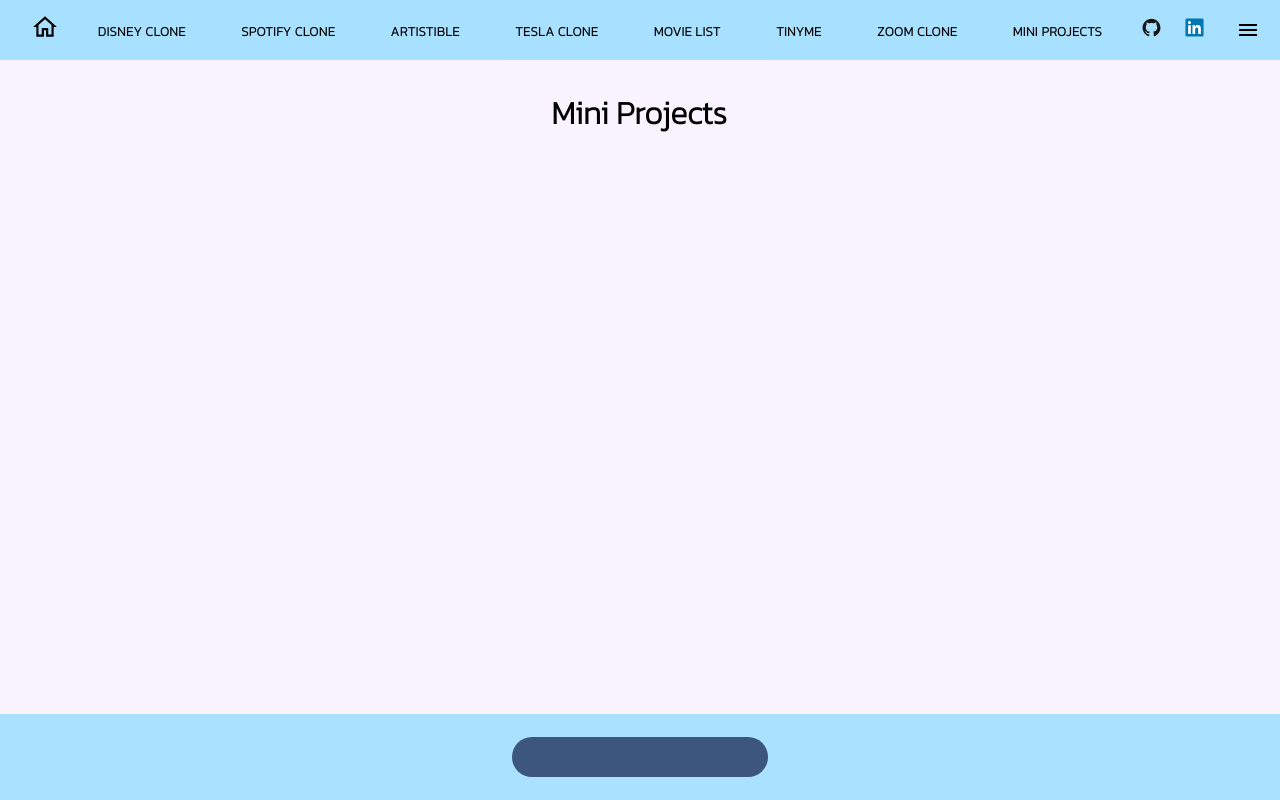
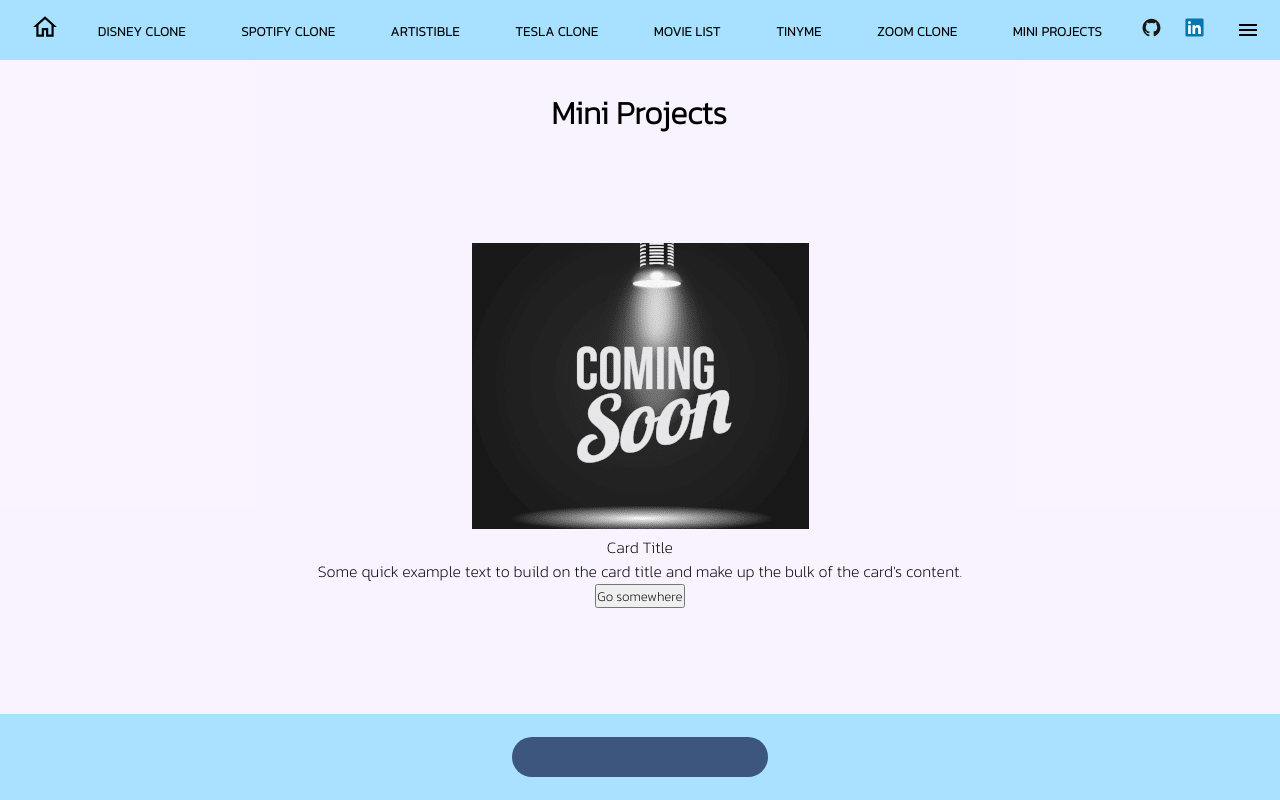
Before and after one commit to Netsujr/renato-react-portfolio, a React (Create React App) app: page /mini-projects in a window 1280 px wide. Built offline with nearby package versions, Linux system fonts and the light colour scheme.

Commit message:
added card

```diff
--- a/package.json
+++ b/package.json
@@ -9,7 +9,9 @@
     "@testing-library/jest-dom": "^4.2.4",
     "@testing-library/react": "^9.3.2",
     "@testing-library/user-event": "^7.1.2",
+    "bootstrap": "^5.1.3",
     "react": "^17.0.2",
+    "react-bootstrap": "^2.0.4",
     "react-devicon": "^0.1.9",
     "react-dom": "^17.0.2",
     "react-icons": "^4.3.1",
--- a/src/components/projects/MiniProjects.js
+++ b/src/components/projects/MiniProjects.js
@@ -1,5 +1,8 @@
 import React from 'react';
 import styled from 'styled-components';
+import Button from 'react-bootstrap/Button';
+import Card from 'react-bootstrap/Card';
+import comingSoon from "../../images/comingsoon.png";
 // import Fade from 'react-reveal/Fade';
 
 
@@ -28,12 +31,22 @@ function Section({ leftBtnText, rightBtnText }) {
   // }
 
 
-
   return (
     <Wrap>
       <ItemText>
         <h1>Mini Projects</h1>
       </ItemText>
+      <Card>
+        <img src={comingSoon} alt="" />
+        <CardBody>
+          <CardTitle>Card Title</CardTitle>
+          <CardDesc>
+            Some quick example text to build on the card title and make up the bulk of
+            the card's content.
+          </CardDesc>
+          <Button variant="primary">Go somewhere</Button>
+        </CardBody>
+      </Card>
       <Buttons>
         <ButtonGroup>
           <LeftButton>
@@ -51,6 +64,18 @@ function Section({ leftBtnText, rightBtnText }) {
 }
 
 export default Section;
+
+const CardBody = styled.div`
+
+`;
+
+const CardTitle = styled.div`
+
+`;
+
+const CardDesc = styled.div`
+
+`;
 
 const Wrap = styled.div`
   max-width: 100vw;
@@ -130,20 +155,3 @@ background: rgba(48, 197, 255, 0.4);
   margin-top: 20px;
 }
 `;
-
-
-
-
-
-
-{/* <Card style={{ width: '18rem' }}>
-<Card.Img variant="top" src="holder.js/100px180" />
-<Card.Body>
-<Card.Title>Card Title</Card.Title>
-<Card.Text>
-Some quick example text to build on the card title and make up the bulk of
-the card's content.
-</Card.Text>
-<Button variant="primary">Go somewhere</Button>
-</Card.Body>
-</Card> */}
```
Also changed, not shown: 1 other file (tests, documents, lock files or other folders).
